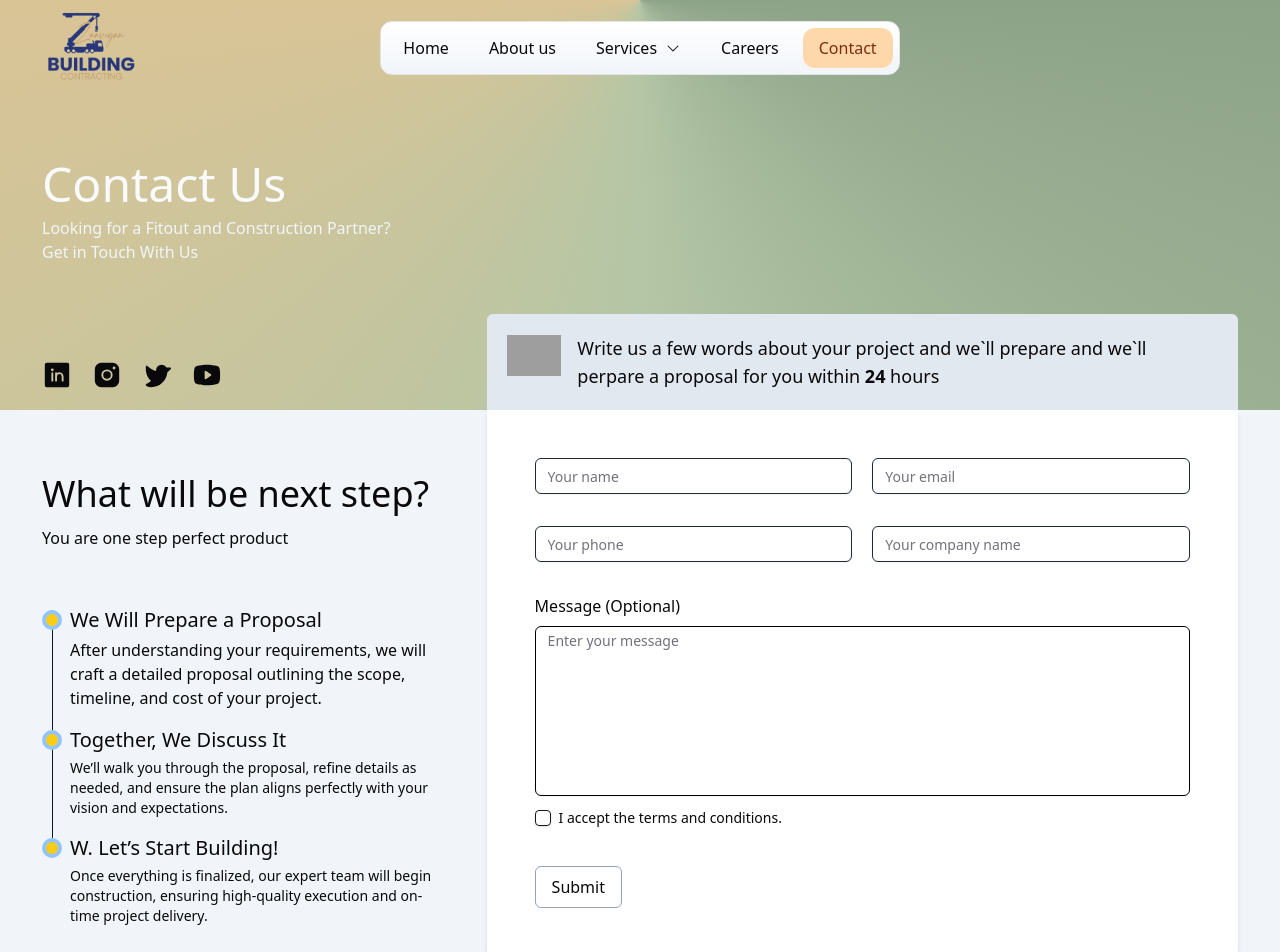
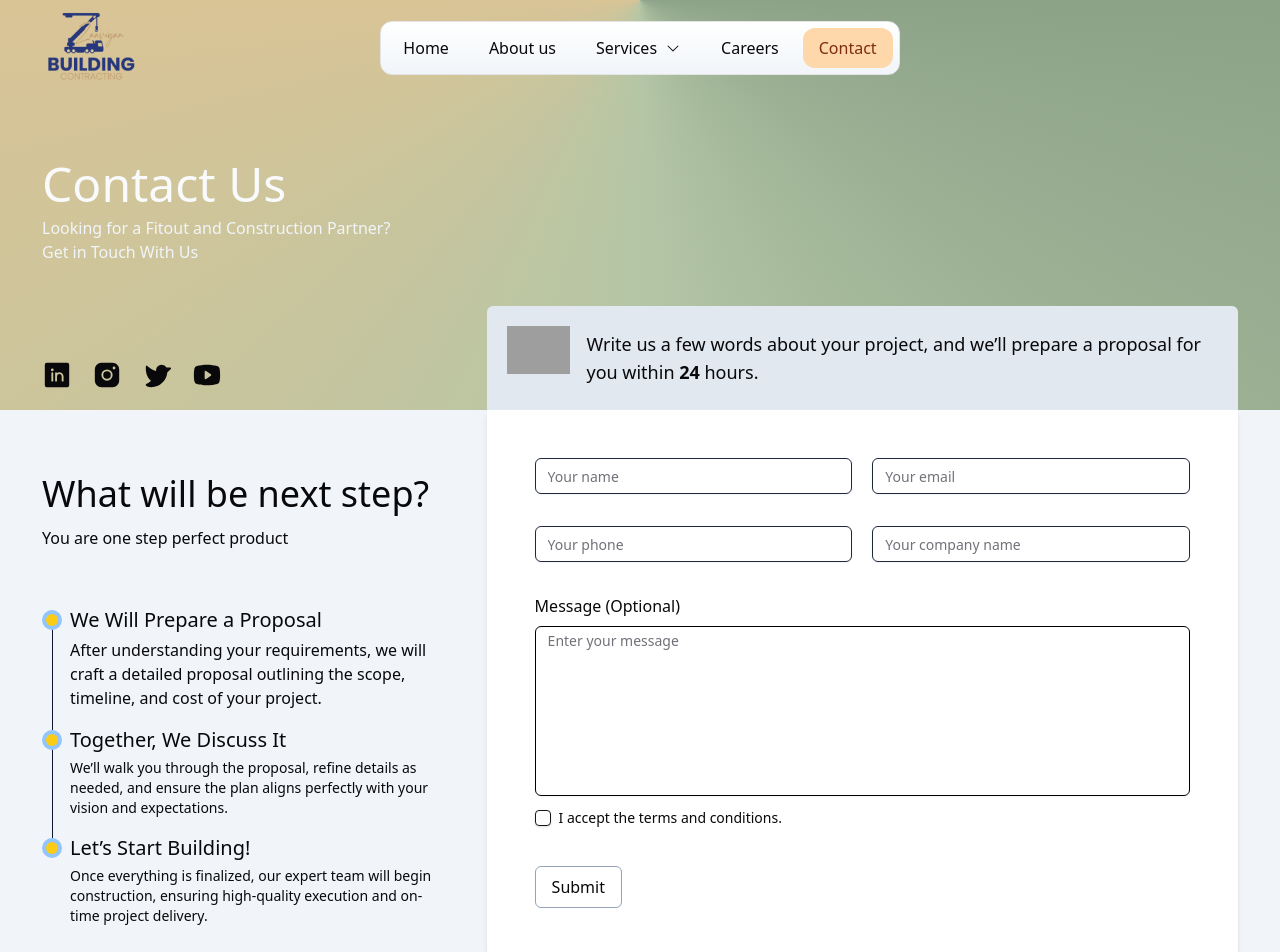
Before and after one commit to frontendmakaidigitals/Zaaviyan, a Next.js app: page /Contact in a window 1280 px wide. Shown: the top 952 px of the page. Built offline with nearby package versions, Linux system fonts and the light colour scheme; grey boxes are pictures that could not be loaded; a web font is replaced by a local one.

Commit message:
fixed contact

```diff
--- a/app/Contact/page.tsx
+++ b/app/Contact/page.tsx
@@ -45,9 +45,9 @@ const Page = () => {
                   </div>
                 </div>
                 <p className="text-lg">
-                  Write us a few words about your project and we`ll prepare and
-                  we`ll perpare a proposal for you within{" "}
-                  <span className="font-semibold">24</span> hours{" "}
+                  Write us a few words about your project, and we’ll prepare a
+                  proposal for you within{" "}
+                  <span className="font-semibold">24</span> hours.
                 </p>
               </div>
             </div>
@@ -105,7 +105,7 @@ const Page = () => {
                     </div>
                     <div>
                       {" "}
-                      <p className="text-xl">W. Let’s Start Building! </p>
+                      <p className="text-xl"> Let’s Start Building! </p>
                       <p className="mt-1 text-sm">
                         Once everything is finalized, our expert team will begin
                         construction, ensuring high-quality execution and
```
